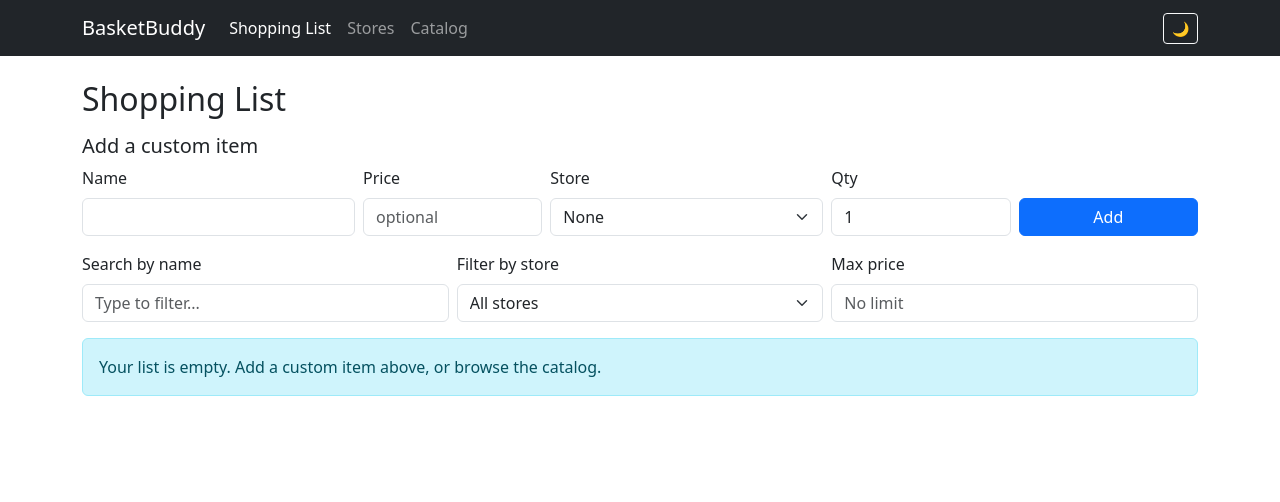
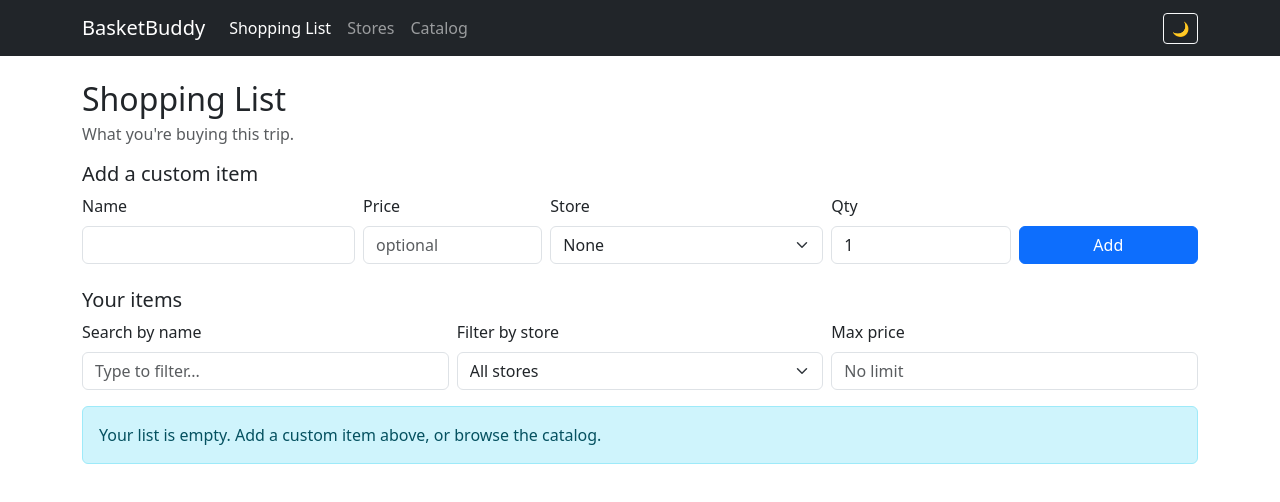
Before and after one commit to CS571-S26/p2, a React (Vite) app: page /#/ in a window 1280 px wide. Shown: the top 502 px of the page. Built offline with nearby package versions, Linux system fonts and the light colour scheme.

Commit message:
fix heading hierarchy and page metadata

```diff
--- a/index.html
+++ b/index.html
@@ -2,9 +2,9 @@
 <html lang="en">
   <head>
     <meta charset="UTF-8" />
-    <link rel="icon" type="image/svg+xml" href="/favicon.svg" />
+    <link rel="icon" type="image/svg+xml" href="./favicon.svg" />
     <meta name="viewport" content="width=device-width, initial-scale=1.0" />
-    <title>p2</title>
+    <title>BasketBuddy</title>
   </head>
   <body>
     <div id="root"></div>
--- a/src/components/AddItemForm.jsx
+++ b/src/components/AddItemForm.jsx
@@ -28,7 +28,7 @@ export default function AddItemForm({ stores, onAdd }) {
 
   return (
     <Form onSubmit={handleSubmit} className="mb-3">
-      <h5 className="mb-2">Add a custom item</h5>
+      <h2 className="h5 mb-2">Add a custom item</h2>
       <Row className="g-2 align-items-end">
         <Col xs={12} sm={3}>
           <Form.Label htmlFor="custom-name">Name</Form.Label>
--- a/src/components/AddStoreForm.jsx
+++ b/src/components/AddStoreForm.jsx
@@ -28,7 +28,7 @@ export default function AddStoreForm({ onAdd }) {
 
   return (
     <Form onSubmit={handleSubmit} className="mb-4">
-      <h5 className="mb-2">Add a store</h5>
+      <h2 className="h5 mb-2">Add a store</h2>
       <Row className="g-2 align-items-end">
         <Col xs={12} sm={3}>
           <Form.Label htmlFor="store-name">Name</Form.Label>
--- a/src/components/ItemCatalog.jsx
+++ b/src/components/ItemCatalog.jsx
@@ -4,6 +4,7 @@ import ListGroup from 'react-bootstrap/ListGroup'
 import FilterBar from './FilterBar'
 import CatalogItem from './CatalogItem'
 import EmptyState from './EmptyState'
+import PageHeader from './PageHeader'
 
 export default function ItemCatalog({ stores, onAddToList, showToast }) {
   const [filters, setFilters] = useState({ name: '', store: '', maxPrice: '' })
@@ -33,8 +34,7 @@ export default function ItemCatalog({ stores, onAddToList, showToast }) {
 
   return (
     <Container className="py-4">
-      <h2 className="mb-3">Item Catalog</h2>
-      <p className="text-body-secondary">Browse items across every store. Click + to add to your list.</p>
+      <PageHeader title="Item Catalog" subtitle="Browse items across every store. Click + to add to your list." />
       <FilterBar filters={filters} onChange={setFilters} stores={stores} showStore showMaxPrice />
       {filtered.length === 0 ? (
         <EmptyState message="No items match your filters." />
--- a/src/components/MasterList.jsx
+++ b/src/components/MasterList.jsx
@@ -6,6 +6,7 @@ import GroceryItem from './GroceryItem'
 import AddItemForm from './AddItemForm'
 import EmptyState from './EmptyState'
 import ConfirmModal from './ConfirmModal'
+import PageHeader from './PageHeader'
 
 export default function MasterList({ items, stores, onAdd, onRemove, showToast }) {
   const [filters, setFilters] = useState({ name: '', store: '', maxPrice: '' })
@@ -38,8 +39,9 @@ export default function MasterList({ items, stores, onAdd, onRemove, showToast }
 
   return (
     <Container className="py-4">
-      <h2 className="mb-3">Shopping List</h2>
+      <PageHeader title="Shopping List" subtitle="What you're buying this trip." />
       <AddItemForm stores={stores} onAdd={handleAdd} />
+      <h2 className="h5 mt-4 mb-2">Your items</h2>
       <FilterBar filters={filters} onChange={setFilters} stores={stores} showStore showMaxPrice />
       {filtered.length === 0 ? (
         <EmptyState message={items.length === 0
--- /dev/null
+++ b/src/components/PageHeader.jsx
@@ -0,0 +1,8 @@
+export default function PageHeader({ title, subtitle }) {
+  return (
+    <div className="mb-3">
+      <h1 className="h2 mb-1">{title}</h1>
+      {subtitle && <p className="text-body-secondary mb-0">{subtitle}</p>}
+    </div>
+  )
+}
--- a/src/components/StoreCard.jsx
+++ b/src/components/StoreCard.jsx
@@ -9,7 +9,7 @@ export default function StoreCard({ store, onRemove }) {
       <Card.Body>
         <div className="d-flex justify-content-between align-items-start">
           <div>
-            <Card.Title>{store.name}</Card.Title>
+            <Card.Title as="h3" className="h5">{store.name}</Card.Title>
             <Card.Text className="text-muted mb-1">{store.location}</Card.Text>
             <Card.Text><small>{store.hours}{store.phone ? ` | ${store.phone}` : ''}</small></Card.Text>
           </div>
--- a/src/components/Stores.jsx
+++ b/src/components/Stores.jsx
@@ -3,12 +3,14 @@ import Row from 'react-bootstrap/Row'
 import Col from 'react-bootstrap/Col'
 import StoreCard from './StoreCard'
 import AddStoreForm from './AddStoreForm'
+import PageHeader from './PageHeader'
 
 export default function Stores({ stores, onAddStore, onRemoveStore }) {
   return (
     <Container className="py-4">
-      <h2 className="mb-3">Store Directory</h2>
+      <PageHeader title="Store Directory" subtitle="Madison grocery stores. Add your own." />
       <AddStoreForm onAdd={onAddStore} />
+      <h2 className="h5 mt-4 mb-3">Stores</h2>
       <Row>
         {stores.map(store => (
           <Col md={6} lg={4} key={store.id}>
```
